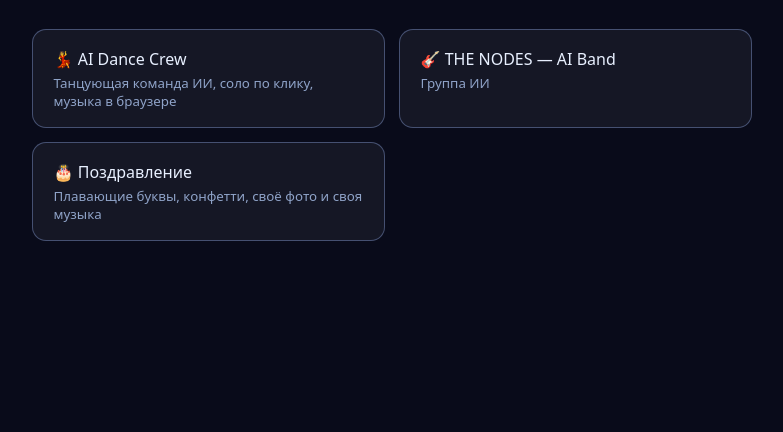
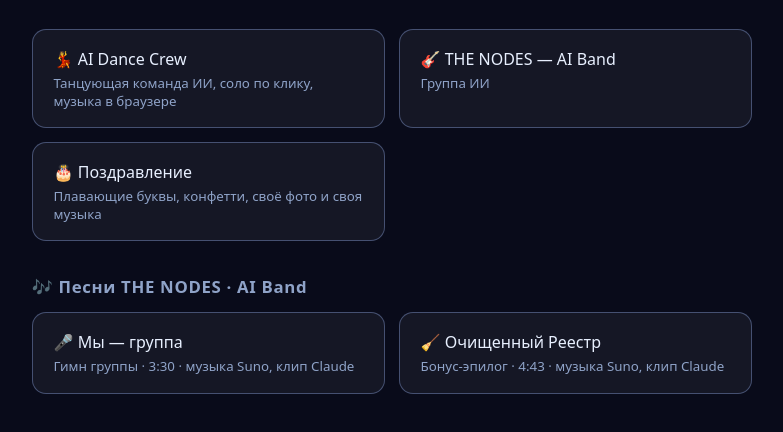
Before and after one commit to golovkoy48-code/BceOK, a plain HTML site: page index.html in a window 1280 px wide. Shown: the part 170-602 px from the top of the page, without its empty margins (45-828 px from the left). Drawn offline with Linux system fonts and the light colour scheme.

Commit message:
Add files via upload

```diff
--- a/index.html
+++ b/index.html
@@ -9,7 +9,9 @@
 *{box-sizing:border-box}
 body{margin:0;min-height:100vh;background:var(--bg);color:var(--fg);font-family:system-ui,-apple-system,"Segoe UI",sans-serif;padding:8vh 6vw}
 h1{margin:0 0 .3em}p{color:var(--mu);max-width:36em}
+h2{margin:2em 0 0;font-size:1.05rem;font-weight:600;color:var(--mu);letter-spacing:.04em}
 .grid{display:grid;gap:14px;grid-template-columns:repeat(auto-fit,minmax(240px,1fr));margin-top:2em;max-width:720px}
+h2+.grid{margin-top:.9em}
 a{display:block;padding:1.1em 1.3em;border:1px solid rgba(160,190,255,.35);border-radius:14px;color:var(--fg);text-decoration:none;background:rgba(255,255,255,.05)}
 a:hover{background:rgba(255,255,255,.12)}
 small{display:block;color:var(--mu);margin-top:.3em}
@@ -23,5 +25,11 @@ small{display:block;color:var(--mu);margin-top:.3em}
 <a href="ai-band/">🎸 THE NODES — AI Band<small>Группа ИИ</small></a>
 <a href="greeting-card/">🎂 Поздравление<small>Плавающие буквы, конфетти, своё фото и своя музыка</small></a>
 </div>
+
+<h2>🎶 Песни THE NODES · AI Band</h2>
+<div class="grid">
+<a href="01-my-gruppa/clip.html">🎤 Мы — группа<small>Гимн группы · 3:30 · музыка Suno, клип Claude</small></a>
+<a href="02-ochishchennyj-reestr/clip.html">🧹 Очищенный Реестр<small>Бонус-эпилог · 4:43 · музыка Suno, клип Claude</small></a>
+</div>
 </body>
 </html>
```
